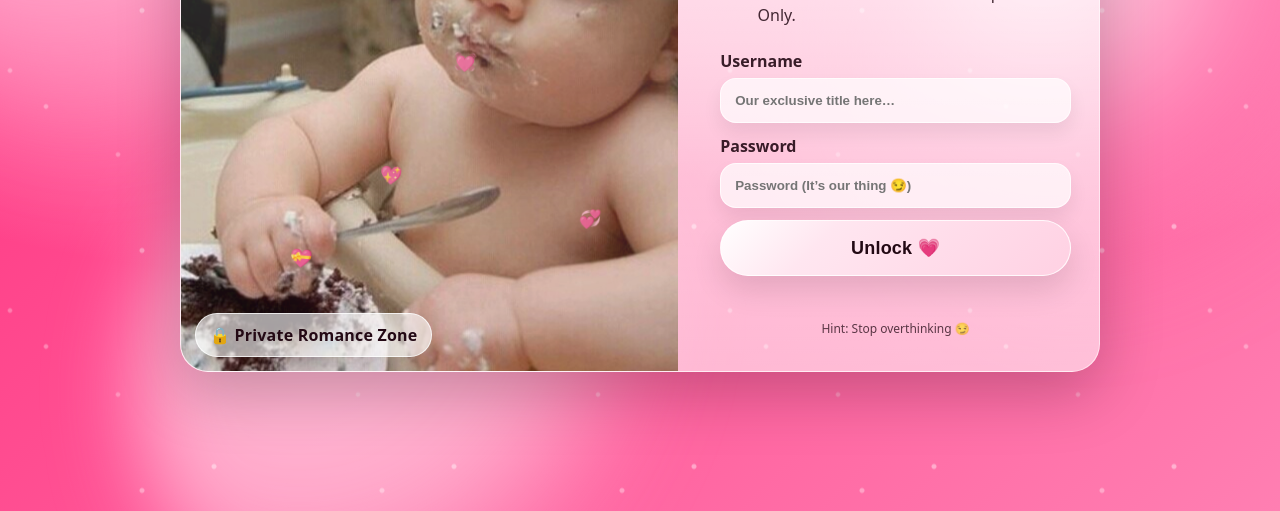
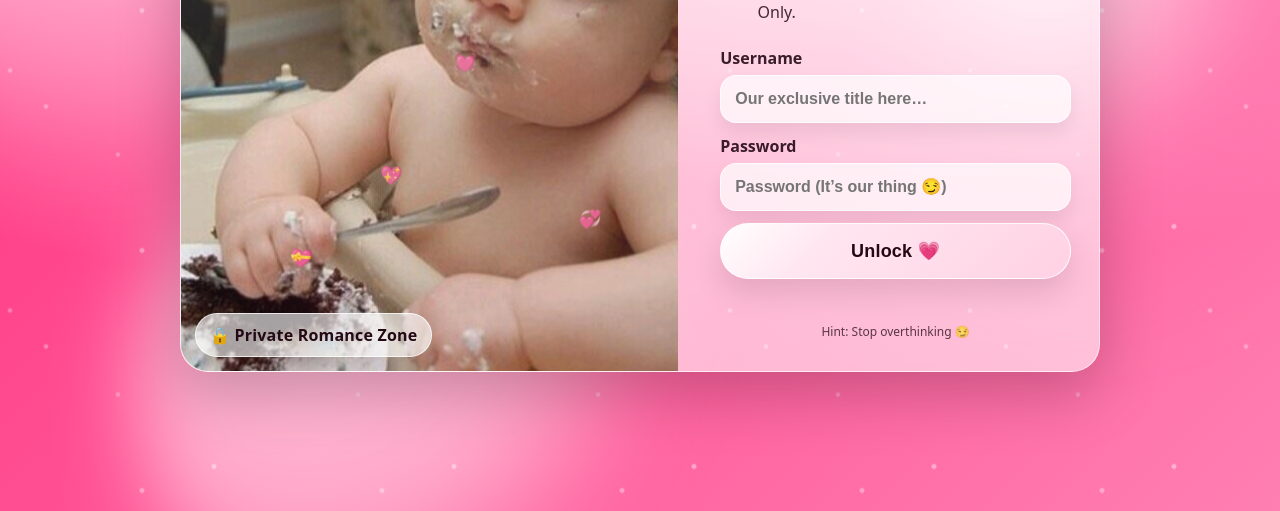
Before and after one commit to thushan-abhitha/Mati-Patiya, a plain HTML site: page index.html in a window 1280 px wide. Shown: the part 289-800 px from the top of the page. Drawn offline with Linux system fonts and the light colour scheme.

Commit message:
Update style.css

```diff
--- a/style.css
+++ b/style.css
@@ -14,6 +14,7 @@
 
 *{ box-sizing:border-box; }
 html, body { height:100%; }
+html{ -webkit-text-size-adjust: 100%; }
 body{
   margin:0;
   font-family: ui-sans-serif, system-ui, -apple-system, Segoe UI, Roboto, Arial, "Apple Color Emoji","Segoe UI Emoji";
@@ -775,6 +776,7 @@ body{
   background: rgba(255,255,255,.7);
   outline: none;
   font-weight: 800;
+  font-size: 16px;
   box-shadow: 0 10px 18px rgba(35,9,20,.08);
   transition: transform .12s ease, box-shadow .12s ease, filter .12s ease;
 }
```
